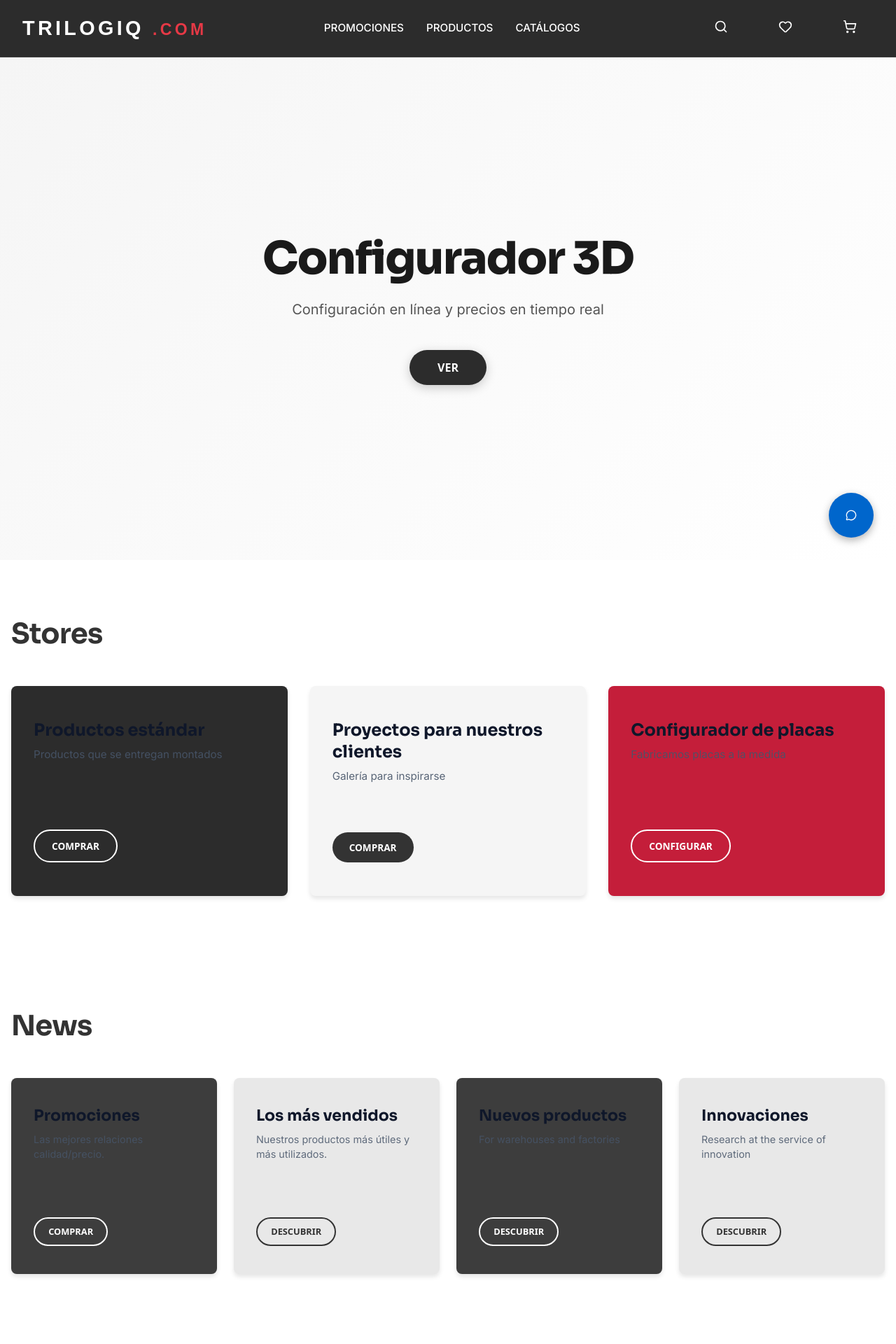
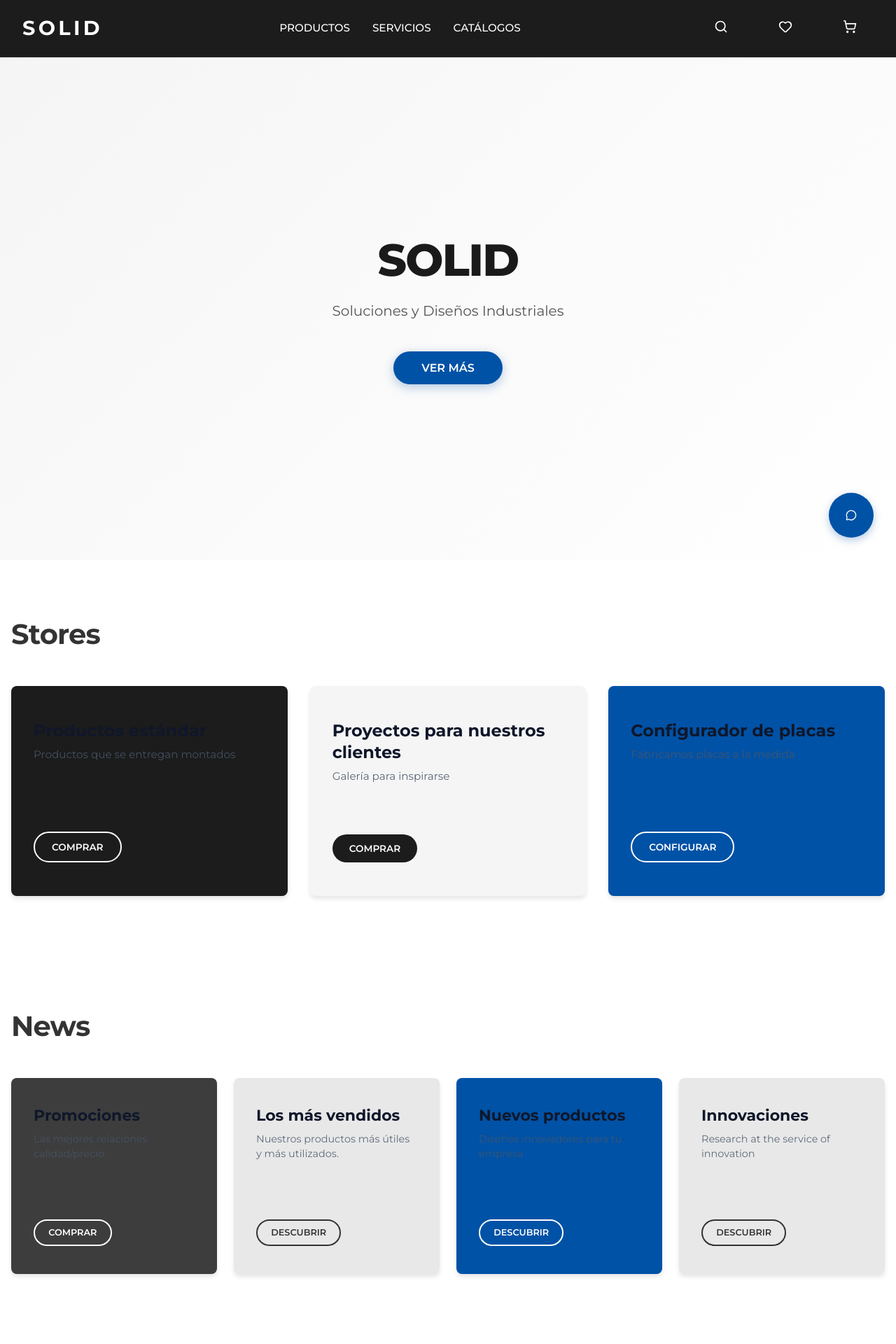
Before and after one commit to PonceRivera/App-React, a React (Vite) app: page / in a window 1280 px wide. Shown: the top 1920 px of the page at 70% size. Built offline with nearby package versions, Linux system fonts and the light colour scheme.

Commit message:
Cambio de branding: Trilogiq a SOLID con paleta de colores oficial y tipografía Montserrat

```diff
--- a/src/components/home/Footer.jsx
+++ b/src/components/home/Footer.jsx
@@ -4,13 +4,14 @@ import { Send } from 'lucide-react';
 export default function Footer() {
   return (
     <footer style={{
-      background: '#2c2c2c',
+      background: '#1C1C1C',
       color: '#e0e0e0',
-      padding: '3rem 2rem 2rem'
+      padding: '3rem 2rem 2rem',
+      fontFamily: 'Montserrat, sans-serif'
     }}>
       {/* Newsletter Section */}
       <div style={{
-        background: '#c41e3a',
+        background: '#0052A6',
         color: 'white',
         padding: '2.5rem 2rem',
         textAlign: 'center',
@@ -20,14 +21,16 @@ export default function Footer() {
         <h3 style={{
           fontSize: '1.75rem',
           fontWeight: 'bold',
-          marginBottom: '0.5rem'
+          marginBottom: '0.5rem',
+          fontFamily: 'Montserrat, sans-serif'
         }}>
           MANTÉNGASE EN CONTACTO
         </h3>
         <p style={{
           fontSize: '0.95rem',
           marginBottom: '1.5rem',
-          color: 'rgba(255, 255, 255, 0.95)'
+          color: 'rgba(255, 255, 255, 0.95)',
+          fontFamily: 'Montserrat, sans-serif'
         }}>
           Suscríbase a nuestro boletín (máximo 1 por mes)
         </p>
@@ -47,12 +50,13 @@ export default function Footer() {
               borderRadius: '0.25rem',
               fontSize: '0.95rem',
               background: 'white',
-              color: '#333'
+              color: '#333',
+              fontFamily: 'Montserrat, sans-serif'
             }}
           />
           <button style={{
             padding: '0.75rem 1.5rem',
-            background: '#0066cc',
+            background: '#FF7A00',
             border: 'none',
             color: 'white',
             borderRadius: '0.25rem',
@@ -60,7 +64,8 @@ export default function Footer() {
             fontSize: '1rem',
             display: 'flex',
             alignItems: 'center',
-            gap: '0.5rem'
+            gap: '0.5rem',
+            fontFamily: 'Montserrat, sans-serif'
           }}>
             <Send size={18} />
           </button>
@@ -83,28 +88,29 @@ export default function Footer() {
             textTransform: 'uppercase',
             marginBottom: '1rem',
             letterSpacing: '0.1em',
-            color: 'white'
+            color: 'white',
+            fontFamily: 'Montserrat, sans-serif'
           }}>
             NUESTROS PRODUCTOS
           </h4>
           <ul style={{ listStyle: 'none', padding: 0 }}>
             <li style={{ marginBottom: '0.5rem' }}>
-              <a href="#" style={{ color: '#ccc', textDecoration: 'none', fontSize: '0.9rem' }}>
+              <a href="#" style={{ color: '#ccc', textDecoration: 'none', fontSize: '0.9rem', fontFamily: 'Montserrat, sans-serif' }}>
                 Productos estándar
               </a>
             </li>
             <li style={{ marginBottom: '0.5rem' }}>
-              <a href="#" style={{ color: '#ccc', textDecoration: 'none', fontSize: '0.9rem' }}>
+              <a href="#" style={{ color: '#ccc', textDecoration: 'none', fontSize: '0.9rem', fontFamily: 'Montserrat, sans-serif' }}>
                 Productos configurados
               </a>
             </li>
             <li style={{ marginBottom: '0.5rem' }}>
-              <a href="#" style={{ color: '#ccc', textDecoration: 'none', fontSize: '0.9rem' }}>
+              <a href="#" style={{ color: '#ccc', textDecoration: 'none', fontSize: '0.9rem', fontFamily: 'Montserrat, sans-serif' }}>
                 Componentes
               </a>
             </li>
             <li>
-              <a href="#" style={{ color: '#ccc', textDecoration: 'none', fontSize: '0.9rem' }}>
+              <a href="#" style={{ color: '#ccc', textDecoration: 'none', fontSize: '0.9rem', fontFamily: 'Montserrat, sans-serif' }}>
                 Descargar catálogos
               </a>
             </li>
@@ -118,28 +124,29 @@ export default function Footer() {
             textTransform: 'uppercase',
             marginBottom: '1rem',
             letterSpacing: '0.1em',
-            color: 'white'
+            color: 'white',
+            fontFamily: 'Montserrat, sans-serif'
           }}>
-            TRILOGIQ.COM
+            SOLID
           </h4>
           <ul style={{ listStyle: 'none', padding: 0 }}>
             <li style={{ marginBottom: '0.5rem' }}>
-              <a href="#" style={{ color: '#ccc', textDecoration: 'none', fontSize: '0.9rem' }}>
+              <a href="#" style={{ color: '#ccc', textDecoration: 'none', fontSize: '0.9rem', fontFamily: 'Montserrat, sans-serif' }}>
                 Contáctarnos
               </a>
             </li>
             <li style={{ marginBottom: '0.5rem' }}>
-              <a href="#" style={{ color: '#ccc', textDecoration: 'none', fontSize: '0.9rem' }}>
+              <a href="#" style={{ color: '#ccc', textDecoration: 'none', fontSize: '0.9rem', fontFamily: 'Montserrat, sans-serif' }}>
                 Términos y Condiciones
               </a>
             </li>
             <li style={{ marginBottom: '0.5rem' }}>
-              <a href="#" style={{ color: '#ccc', textDecoration: 'none', fontSize: '0.9rem' }}>
+              <a href="#" style={{ color: '#ccc', textDecoration: 'none', fontSize: '0.9rem', fontFamily: 'Montserrat, sans-serif' }}>
                 Aviso Legal
               </a>
             </li>
             <li>
-              <a href="#" style={{ color: '#ccc', textDecoration: 'none', fontSize: '0.9rem' }}>
+              <a href="#" style={{ color: '#ccc', textDecoration: 'none', fontSize: '0.9rem', fontFamily: 'Montserrat, sans-serif' }}>
                 Cookies
               </a>
             </li>
@@ -153,29 +160,30 @@ export default function Footer() {
             textTransform: 'uppercase',
             marginBottom: '1rem',
             letterSpacing: '0.1em',
-            color: 'white'
+            color: 'white',
+            fontFamily: 'Montserrat, sans-serif'
           }}>
-            GRUPO TRILOGIQ
+            EMPRESA
           </h4>
           <ul style={{ listStyle: 'none', padding: 0 }}>
             <li style={{ marginBottom: '0.5rem' }}>
-              <a href="#" style={{ color: '#ccc', textDecoration: 'none', fontSize: '0.9rem' }}>
+              <a href="#" style={{ color: '#ccc', textDecoration: 'none', fontSize: '0.9rem', fontFamily: 'Montserrat, sans-serif' }}>
                 Sobre nosotros
               </a>
             </li>
             <li style={{ marginBottom: '0.5rem' }}>
-              <a href="#" style={{ color: '#ccc', textDecoration: 'none', fontSize: '0.9rem' }}>
+              <a href="#" style={{ color: '#ccc', textDecoration: 'none', fontSize: '0.9rem', fontFamily: 'Montserrat, sans-serif' }}>
                 Servicios
               </a>
             </li>
             <li style={{ marginBottom: '0.5rem' }}>
-              <a href="#" style={{ color: '#ccc', textDecoration: 'none', fontSize: '0.9rem' }}>
+              <a href="#" style={{ color: '#ccc', textDecoration: 'none', fontSize: '0.9rem', fontFamily: 'Montserrat, sans-serif' }}>
                 Clientes
               </a>
             </li>
             <li>
-              <a href="#" style={{ color: '#ccc', textDecoration: 'none', fontSize: '0.9rem' }}>
-                Publicaciones financieras
+              <a href="#" style={{ color: '#ccc', textDecoration: 'none', fontSize: '0.9rem', fontFamily: 'Montserrat, sans-serif' }}>
+                Publicaciones
               </a>
             </li>
           </ul>
@@ -192,9 +200,10 @@ export default function Footer() {
         flexWrap: 'wrap',
         gap: '1rem',
         fontSize: '0.85rem',
-        color: '#999'
+        color: '#999',
+        fontFamily: 'Montserrat, sans-serif'
       }}>
-        <p>© 2024 Trilogiq SA. Todos los derechos reservados.</p>
+        <p>© 2024 SOLID. Todos los derechos reservados.</p>
         <select style={{
           background: 'transparent',
           border: '1px solid #666',
@@ -202,7 +211,8 @@ export default function Footer() {
           padding: '0.5rem 1rem',
           borderRadius: '0.25rem',
           cursor: 'pointer',
-          fontSize: '0.85rem'
+          fontSize: '0.85rem',
+          fontFamily: 'Montserrat, sans-serif'
         }}>
           <option>ES - Español</option>
           <option>EN - English</option>
--- a/src/components/home/HeroSection.jsx
+++ b/src/components/home/HeroSection.jsx
@@ -14,7 +14,8 @@ export default function HeroSection() {
       display: 'flex',
       flexDirection: 'column',
       position: 'relative',
-      overflow: 'hidden'
+      overflow: 'hidden',
+      fontFamily: 'Montserrat, sans-serif'
     }}>
       {/* Header */}
       <header style={{
@@ -23,7 +24,7 @@ export default function HeroSection() {
         left: 0,
         right: 0,
         zIndex: 50,
-        background: '#2c2c2c',
+        background: '#1C1C1C',
         borderBottom: '1px solid rgba(255, 255, 255, 0.1)',
         padding: '0'
       }}>
@@ -40,21 +41,22 @@ export default function HeroSection() {
             fontSize: '1.8rem',
             fontWeight: 'bold',
             letterSpacing: '0.15em',
-            fontFamily: 'Arial, sans-serif'
+            fontFamily: 'Montserrat, sans-serif'
           }}>
-            TRILOGIQ <span style={{ color: '#e63946', fontSize: '0.8em' }}>.COM</span>
+            SOLID
           </div>
           <nav style={{
             display: 'flex',
             gap: '2rem',
             alignItems: 'center',
-            fontSize: '0.95rem'
+            fontSize: '0.95rem',
+            fontFamily: 'Montserrat, sans-serif'
           }}>
             <a href="#" style={{ color: 'white', textDecoration: 'none', fontWeight: 500 }}>
-              PROMOCIONES
+              PRODUCTOS
             </a>
             <a href="#" style={{ color: 'white', textDecoration: 'none', fontWeight: 500 }}>
-              PRODUCTOS
+              SERVICIOS
             </a>
             <a href="#" style={{ color: 'white', textDecoration: 'none', fontWeight: 500 }}>
               CATÁLOGOS
@@ -102,10 +104,11 @@ export default function HeroSection() {
               fontWeight: 800,
               marginBottom: '1rem',
               letterSpacing: '-0.025em',
-              color: '#1a1a1a'
+              color: '#1a1a1a',
+              fontFamily: 'Montserrat, sans-serif'
             }}
           >
-            Configurador 3D
+            SOLID
           </motion.h1>
           <motion.p
             initial={{ opacity: 0 }}
@@ -115,10 +118,11 @@ export default function HeroSection() {
               fontSize: '1.25rem',
               marginBottom: '2.5rem',
               color: '#555',
-              lineHeight: 1.8
+              lineHeight: 1.8,
+              fontFamily: 'Montserrat, sans-serif'
             }}
           >
-            Configuración en línea y precios en tiempo real
+            Soluciones y Diseños Industriales
           </motion.p>
           <motion.button
             initial={{ opacity: 0, scale: 0.9 }}
@@ -126,7 +130,7 @@ export default function HeroSection() {
             transition={{ delay: 0.6, duration: 0.5 }}
             onClick={scrollToContact}
             style={{
-              background: '#2c2c2c',
+              background: '#0052A6',
               color: 'white',
               border: 'none',
               padding: '0.875rem 2.5rem',
@@ -134,19 +138,22 @@ export default function HeroSection() {
               fontSize: '1rem',
               fontWeight: 600,
               cursor: 'pointer',
-              boxShadow: '0 4px 15px rgba(0, 0, 0, 0.2)',
-              transition: 'all 0.3s ease'
+              boxShadow: '0 4px 15px rgba(0, 82, 166, 0.3)',
+              transition: 'all 0.3s ease',
+              fontFamily: 'Montserrat, sans-serif'
             }}
             onMouseEnter={(e) => {
               e.target.style.transform = 'translateY(-2px)';
-              e.target.style.boxShadow = '0 8px 20px rgba(0, 0, 0, 0.3)';
+              e.target.style.boxShadow = '0 8px 20px rgba(0, 82, 166, 0.4)';
+              e.target.style.background = '#003A7A';
             }}
             onMouseLeave={(e) => {
               e.target.style.transform = 'translateY(0)';
-              e.target.style.boxShadow = '0 4px 15px rgba(0, 0, 0, 0.2)';
+              e.target.style.boxShadow = '0 4px 15px rgba(0, 82, 166, 0.3)';
+              e.target.style.background = '#0052A6';
             }}
           >
-            VER
+            VER MÁS
           </motion.button>
         </motion.div>
       </div>
@@ -163,18 +170,18 @@ export default function HeroSection() {
           style={{
             width: '4rem',
             height: '4rem',
-            background: '#0066cc',
+            background: '#0052A6',
             border: 'none',
             borderRadius: '50%',
             display: 'flex',
             alignItems: 'center',
             justifyContent: 'center',
             cursor: 'pointer',
-            boxShadow: '0 4px 12px rgba(0, 0, 0, 0.3)',
+            boxShadow: '0 4px 12px rgba(0, 82, 166, 0.3)',
             transition: 'all 0.3s ease'
           }}
-          onMouseEnter={(e) => e.target.style.background = '#0052a3'}
-          onMouseLeave={(e) => e.target.style.background = '#0066cc'}
+          onMouseEnter={(e) => e.target.style.background = '#003A7A'}
+          onMouseLeave={(e) => e.target.style.background = '#0052A6'}
         >
           <MessageCircle size={24} color="white" />
         </motion.button>
--- a/src/components/home/NewsSection.jsx
+++ b/src/components/home/NewsSection.jsx
@@ -1,6 +1,5 @@
 import React from 'react';
 import { motion } from 'framer-motion';
-import { ChevronRight } from 'lucide-react';
 
 export default function NewsSection() {
   const newsItems = [
@@ -22,8 +21,8 @@ export default function NewsSection() {
     {
       id: 3,
       title: "Nuevos productos",
-      subtitle: "For warehouses and factories",
-      color: "#3d3d3d",
+      subtitle: "Diseños innovadores para tu empresa",
+      color: "#0052A6",
       button: "DESCUBRIR"
     },
     {
@@ -39,7 +38,8 @@ export default function NewsSection() {
   return (
     <section style={{
       padding: '5rem 1rem',
-      background: '#ffffff'
+      background: '#ffffff',
+      fontFamily: 'Montserrat, sans-serif'
     }}>
       <div style={{
         maxWidth: '1280px',
@@ -55,7 +55,8 @@ export default function NewsSection() {
             fontWeight: 700,
             marginBottom: '3rem',
             textAlign: 'left',
-            color: '#333'
+            color: '#333',
+            fontFamily: 'Montserrat, sans-serif'
           }}
         >
           News
@@ -99,14 +100,16 @@ export default function NewsSection() {
                 <h3 style={{
                   fontSize: '1.375rem',
                   fontWeight: 'bold',
-                  marginBottom: '0.5rem'
+                  marginBottom: '0.5rem',
+                  fontFamily: 'Montserrat, sans-serif'
                 }}>
                   {item.title}
                 </h3>
                 <p style={{
                   fontSize: '0.9rem',
                   opacity: 0.85,
-                  lineHeight: 1.5
+                  lineHeight: 1.5,
+                  fontFamily: 'Montserrat, sans-serif'
                 }}>
                   {item.subtitle}
                 </p>
@@ -123,7 +126,8 @@ export default function NewsSection() {
                 cursor: 'pointer',
                 transition: 'all 0.3s ease',
                 alignSelf: 'flex-start',
-                marginTop: '1.5rem'
+                marginTop: '1.5rem',
+                fontFamily: 'Montserrat, sans-serif'
               }}
               onMouseEnter={(e) => {
                 e.target.style.background = item.textColor || 'white';
--- a/src/components/home/StoresSection.jsx
+++ b/src/components/home/StoresSection.jsx
@@ -7,7 +7,7 @@ export default function StoresSection() {
       id: 1,
       title: "Productos estándar",
       subtitle: "Productos que se entregan montados",
-      color: "#2c2c2c",
+      color: "#1C1C1C",
       button: "COMPRAR"
     },
     {
@@ -22,7 +22,7 @@ export default function StoresSection() {
       id: 3,
       title: "Configurador de placas",
       subtitle: "Fabricamos placas a la medida",
-      color: "#c41e3a",
+      color: "#0052A6",
       button: "CONFIGURAR"
     }
   ];
@@ -30,7 +30,8 @@ export default function StoresSection() {
   return (
     <section style={{
       padding: '5rem 1rem',
-      background: '#ffffff'
+      background: '#ffffff',
+      fontFamily: 'Montserrat, sans-serif'
     }}>
       <div style={{
         maxWidth: '1280px',
@@ -46,7 +47,8 @@ export default function StoresSection() {
             fontWeight: 700,
             marginBottom: '3rem',
             textAlign: 'left',
-            color: '#333'
+            color: '#333',
+            fontFamily: 'Montserrat, sans-serif'
           }}
         >
           Stores
@@ -90,21 +92,23 @@ export default function StoresSection() {
                 <h3 style={{
                   fontSize: '1.5rem',
                   fontWeight: 'bold',
-                  marginBottom: '0.5rem'
+                  marginBottom: '0.5rem',
+                  fontFamily: 'Montserrat, sans-serif'
                 }}>
                   {store.title}
                 </h3>
                 <p style={{
                   fontSize: '0.95rem',
                   opacity: 0.9,
-                  lineHeight: 1.5
+                  lineHeight: 1.5,
+                  fontFamily: 'Montserrat, sans-serif'
                 }}>
                   {store.subtitle}
                 </p>
               </div>
 
               <button style={{
-                background: store.color === '#f5f5f5' ? '#333' : 'transparent',
+                background: store.color === '#f5f5f5' ? '#1C1C1C' : 'transparent',
                 color: store.color === '#f5f5f5' ? 'white' : 'inherit',
                 border: store.color === '#f5f5f5' ? 'none' : `2px solid ${store.textColor || 'white'}`,
                 padding: '0.75rem 1.5rem',
@@ -114,7 +118,8 @@ export default function StoresSection() {
                 cursor: 'pointer',
                 transition: 'all 0.3s ease',
                 alignSelf: 'flex-start',
-                marginTop: '1.5rem'
+                marginTop: '1.5rem',
+                fontFamily: 'Montserrat, sans-serif'
               }}
               onMouseEnter={(e) => {
                 if (store.color === '#f5f5f5') {
@@ -125,7 +130,7 @@ export default function StoresSection() {
                 }
               }}
               onMouseLeave={(e) => {
-                e.target.style.background = store.color === '#f5f5f5' ? '#333' : 'transparent';
+                e.target.style.background = store.color === '#f5f5f5' ? '#1C1C1C' : 'transparent';
                 e.target.style.color = store.color === '#f5f5f5' ? 'white' : 'inherit';
               }}
               >
--- a/src/index.css
+++ b/src/index.css
@@ -1,4 +1,4 @@
-@import url('https://fonts.googleapis.com/css2?family=Inter:wght@300;400;500;600;700;800;900&family=Sora:wght@400;500;600;700;800&display=swap');
+@import url('https://fonts.googleapis.com/css2?family=Montserrat:wght@300;400;500;600;700;800;900&display=swap');
 
 * {
   margin: 0;
@@ -7,11 +7,11 @@
 }
 
 :root {
-  --primary: #1e40af;
-  --primary-dark: #1e3a8a;
-  --primary-light: #3b82f6;
-  --secondary: #0f172a;
-  --accent: #06b6d4;
+  --primary: #0052A6;
+  --primary-dark: #1C1C1C;
+  --primary-light: #FFFFFF;
+  --secondary: #1C1C1C;
+  --accent: #FF7A00;
   --success: #10b981;
   --danger: #ef4444;
   --warning: #f59e0b;
@@ -26,7 +26,7 @@
   --gray-800: #1e293b;
   --gray-900: #0f172a;
 
-  font-family: 'Inter', 'Sora', system-ui, -apple-system, sans-serif;
+  font-family: 'Montserrat', system-ui, -apple-system, sans-serif;
   font-size: 16px;
   line-height: 1.6;
   font-weight: 400;
```
Also changed, not shown: src/components/home/ContactSection.jsx (+35 -22 lines), src/components/home/ServiceCarousel.jsx (+16 -11 lines).
